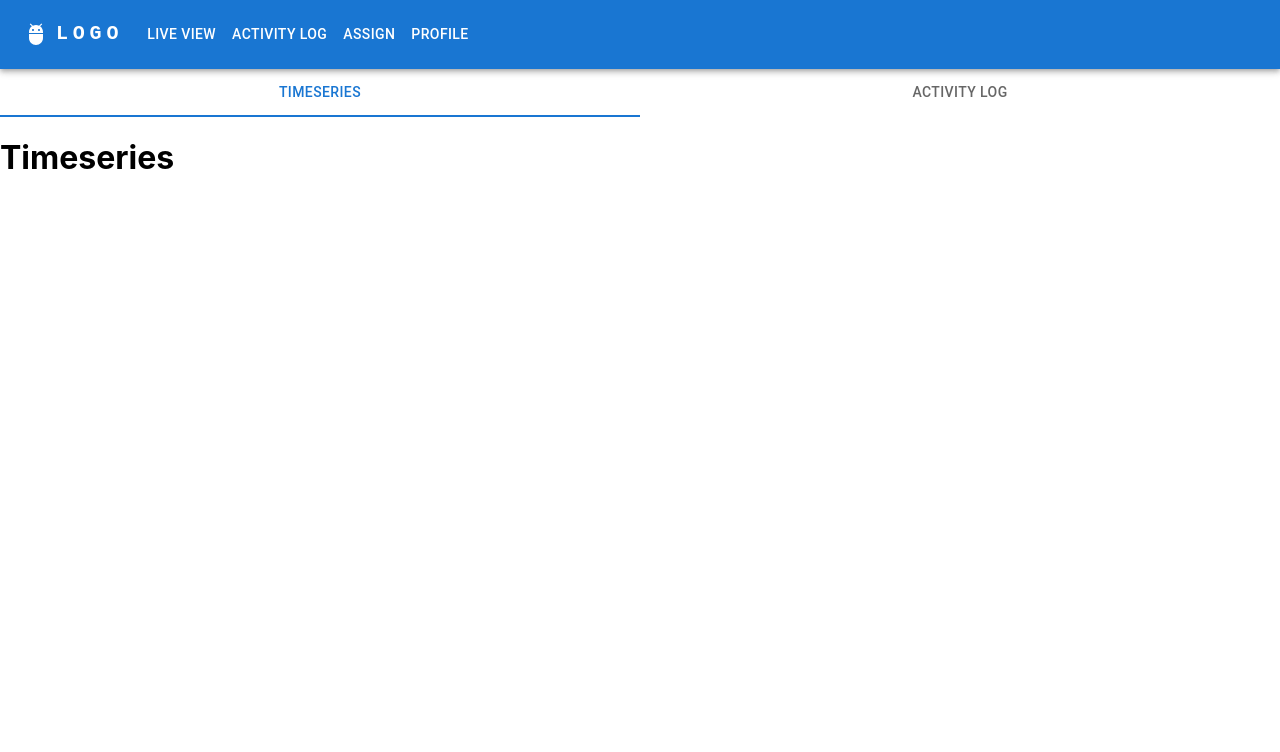
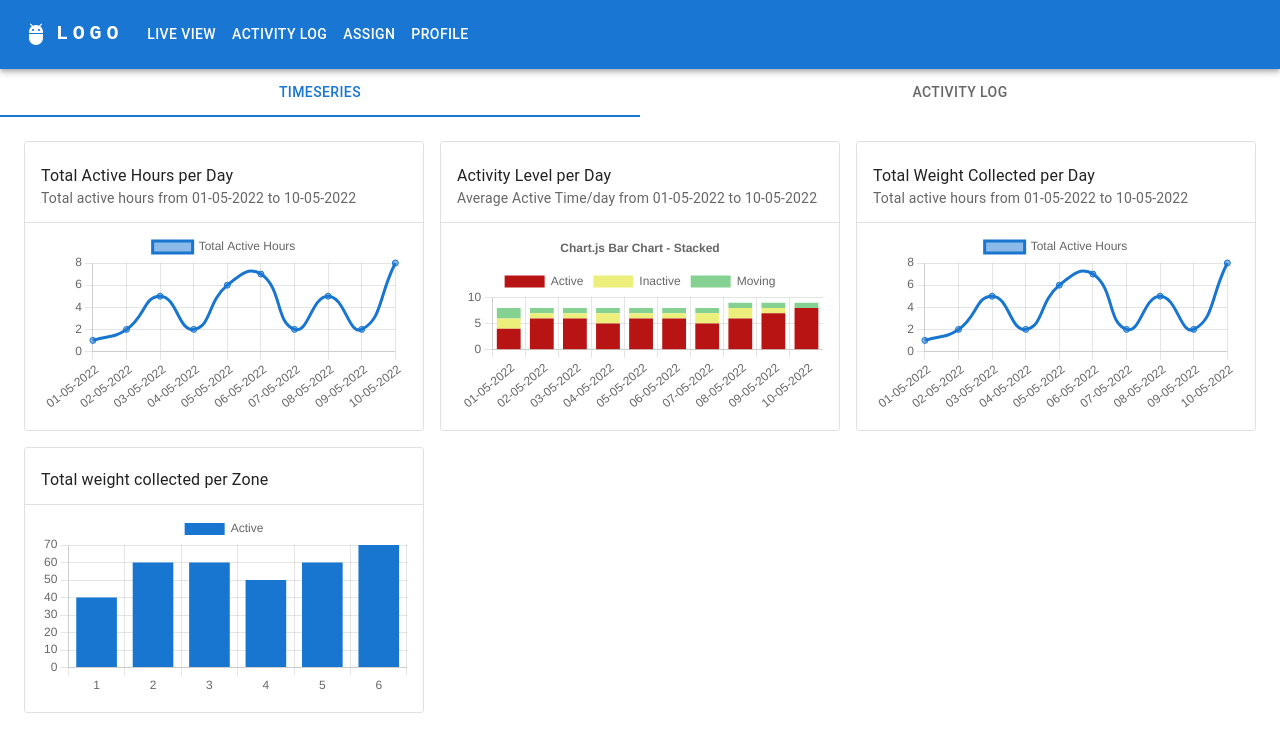
Before and after one commit to st-eng-sutd-capstone-2022/capstone_frontend, a React (Create React App) app: page /activitylog in a window 1280 px wide. Shown: the top 752 px of the page. Built offline with nearby package versions, Linux system fonts and the light colour scheme.

Commit message:
set up line chart, bar chart, stacked bar

```diff
--- a/package.json
+++ b/package.json
@@ -13,8 +13,10 @@
     "@testing-library/react": "^12.1.5",
     "@testing-library/user-event": "^13.5.0",
     "axios": "^0.27.2",
+    "chart.js": "^3.8.0",
     "google-map-react": "^2.1.10",
     "react": "^17.0.2",
+    "react-chartjs-2": "^4.1.0",
     "react-dom": "^17.0.2",
     "react-router-dom": "^6.3.0",
     "react-scripts": "5.0.1",
@@ -43,5 +45,8 @@
       "last 1 firefox version",
       "last 1 safari version"
     ]
+  },
+  "devDependencies": {
+    "@faker-js/faker": "^7.1.0"
   }
 }
--- a/src/screens/activity/Timeseries.js
+++ b/src/screens/activity/Timeseries.js
@@ -1,8 +1,95 @@
 import React from "react";
+import Grid from '@mui/material/Grid';
+import Box from '@mui/material/Box';
+
+import LineChart from "./components/LineChart";
+import BarChart from "./components/BarChart";
+import BarChartStacked from "./components/BarChartStacked";
 
 const Timeseries = () => {
+
+    const activeHoursData = {
+        labels:['01-05-2022', '02-05-2022', '03-05-2022', '04-05-2022', '05-05-2022', '06-05-2022', '07-05-2022','08-05-2022','09-05-2022','10-05-2022'],
+        datasets:[
+            {
+                label: 'Total Active Hours',
+                data: [1,2,5,2,6,7,2,5,2,8],
+                borderColor: 'rgb(24,118,209)',
+                backgroundColor:'rgb(24,118,209, 0.5)',
+                lineTension:0.5,
+            }
+        ]
+    }
+
+    const activityLevelData = {
+        labels:['01-05-2022', '02-05-2022', '03-05-2022', '04-05-2022', '05-05-2022', '06-05-2022', '07-05-2022','08-05-2022','09-05-2022','10-05-2022'],
+        datasets:[
+            {
+                label: 'Active',
+                data: [4,6,6,5,6,6,5,6,7,8],
+                backgroundColor:'rgba(185, 20, 20, 1)',
+            },
+            {
+                label: 'Inactive',
+                data: [2,1,1,2,1,1,2,2,1,0],
+                backgroundColor:'rgba(237, 239, 124, 1)',
+            },
+            {
+                label: 'Moving',
+                data: [2,1,1,1,1,1,1,1,1,1],
+                backgroundColor:'rgba(133, 209, 145, 1)',
+            }
+        ]
+    }
+
+    const weightZoneData = {
+        labels:[1, 2, 3, 4, 5, 6],
+        datasets:[
+            {
+                label: 'Active',
+                data: [40,60,60,50,60,70],
+                backgroundColor:'rgb(24,118,209)',
+            },
+
+        ]
+    }
+
     return (
-        <h1>Timeseries</h1>
+        <React.Fragment>
+            <Box sx={{ flexGrow: 1,mt:3,mx:3 }}>
+                <Grid container spacing={2}>
+                    <Grid item xs={12} sm={6} md={4}>
+                        <LineChart
+                            data={activeHoursData}
+                            title="Total Active Hours per Day"
+                            subtitle={`Total active hours from ${activeHoursData.labels[0]} to ${activeHoursData.labels[activeHoursData.labels.length-1]}`}
+                        />
+                    </Grid>
+                    <Grid item xs={12} sm={6} md={4}>
+                        <BarChartStacked
+                            data={activityLevelData}
+                            title="Activity Level per Day"
+                            subtitle={`Average Active Time/day from ${activityLevelData.labels[0]} to ${activityLevelData.labels[activityLevelData.labels.length-1]}`}
+                        />
+                    </Grid>
+                    <Grid item xs={12} sm={6} md={4}>
+                        <LineChart
+                            data={activeHoursData}
+                            title="Total Weight Collected per Day"
+                            subtitle={`Total active hours from ${activeHoursData.labels[0]} to ${activeHoursData.labels[activeHoursData.labels.length-1]}`}
+                        />
+                    </Grid>
+                    <Grid item xs={12} sm={6} md={4}>
+                        <BarChart
+                            data={weightZoneData}
+                            title="Total weight collected per Zone"
+                            subtitle={''}
+                        />
+                    </Grid>
+                </Grid>
+            </Box>
+
+        </React.Fragment>
     );
 }
 
--- /dev/null
+++ b/src/screens/activity/components/BarChart.js
@@ -0,0 +1,66 @@
+import React from "react";
+import {
+  Chart as ChartJS,
+  CategoryScale,
+  LinearScale,
+  BarElement,
+  Title,
+  Tooltip,
+  Legend,
+} from 'chart.js';
+import Card from '@mui/material/Card';
+import Box from '@mui/material/Box';
+import List from '@mui/material/List';
+import ListItem from '@mui/material/ListItem';
+import ListItemText from '@mui/material/ListItemText';
+import Divider from '@mui/material/Divider';
+import { Bar } from 'react-chartjs-2';
+
+ChartJS.register(
+    CategoryScale,
+    LinearScale,
+    BarElement,
+    Title,
+    Tooltip,
+    Legend
+  );
+
+const BarChart = (props) => {
+
+    const options = {
+        responsive: true,
+        plugins: {
+          legend: {
+            position: 'top',
+          },
+        },
+    };
+
+    const data = props.data;
+
+    return(
+        <Box sx={{minWidth:200}}>
+            <Card variant="outlined">
+                <List sx={style} aria-label="line chart">
+                    <ListItem>
+                        <ListItemText
+                            primary={props.title}
+                            secondary={props.subtitle}
+                        />
+                    </ListItem>
+                    <Divider />
+                    <ListItem>
+                        <Bar data={data} options={options} />
+                    </ListItem>
+
+                </List>
+            </Card>
+        </Box>
+    );
+}
+
+const style = {
+    bgcolor: 'background.paper',
+};
+
+export default BarChart;
--- /dev/null
+++ b/src/screens/activity/components/BarChartStacked.js
@@ -0,0 +1,75 @@
+import React from "react";
+import {
+  Chart as ChartJS,
+  CategoryScale,
+  LinearScale,
+  BarElement,
+  Title,
+  Tooltip,
+  Legend,
+} from 'chart.js';
+import Card from '@mui/material/Card';
+import Box from '@mui/material/Box';
+import List from '@mui/material/List';
+import ListItem from '@mui/material/ListItem';
+import ListItemText from '@mui/material/ListItemText';
+import Divider from '@mui/material/Divider';
+import { Bar } from 'react-chartjs-2';
+
+ChartJS.register(
+    CategoryScale,
+    LinearScale,
+    BarElement,
+    Title,
+    Tooltip,
+    Legend
+  );
+
+const BarChartStacked = (props) => {
+
+    const options = {
+        plugins: {
+          title: {
+            display: true,
+            text: 'Chart.js Bar Chart - Stacked',
+          },
+        },
+        responsive: true,
+        scales: {
+          x: {
+            stacked: true,
+          },
+          y: {
+            stacked: true,
+          },
+        },
+    };
+
+    const data = props.data;
+
+    return(
+        <Box sx={{minWidth:200}}>
+            <Card variant="outlined">
+                <List sx={style} aria-label="line chart">
+                    <ListItem>
+                        <ListItemText
+                            primary={props.title}
+                            secondary={props.subtitle}
+                        />
+                    </ListItem>
+                    <Divider />
+                    <ListItem>
+                        <Bar data={data} options={options} />
+                    </ListItem>
+
+                </List>
+            </Card>
+        </Box>
+    );
+}
+
+const style = {
+    bgcolor: 'background.paper',
+};
+
+export default BarChartStacked;
--- /dev/null
+++ b/src/screens/activity/components/LineChart.js
@@ -0,0 +1,73 @@
+import React from "react";
+import { Line } from 'react-chartjs-2';
+import Card from '@mui/material/Card';
+import Box from '@mui/material/Box';
+import List from '@mui/material/List';
+import ListItem from '@mui/material/ListItem';
+import ListItemText from '@mui/material/ListItemText';
+import Divider from '@mui/material/Divider';
+import {
+    Chart as ChartJS,
+    CategoryScale,
+    LinearScale,
+    PointElement,
+    LineElement,
+    Title,
+    Tooltip,
+    Legend,
+  } from 'chart.js';
+
+ChartJS.register(
+    CategoryScale,
+    LinearScale,
+    PointElement,
+    LineElement,
+    Title,
+    Tooltip,
+    Legend
+  );
+
+const LineChart = (props) => {
+
+    const options = {
+        responsive: true,
+        scales: {
+            xAxis: {
+                ticks: {
+                    autoSkip: true, //may or maynot need this
+                    maxTicksLimit: 10
+                }
+            }
+        }
+    };
+
+    const data = props.data;
+
+
+    return(
+        <Box sx={{minWidth:200}}>
+            <Card variant="outlined">
+                <List sx={style} aria-label="line chart">
+                    <ListItem>
+                        <ListItemText
+                            primary={props.title}
+                            secondary={props.subtitle}
+                        />
+                    </ListItem>
+                    <Divider />
+                    <ListItem>
+                        <Line data={data} options={options} />
+                    </ListItem>
+
+                </List>
+            </Card>
+        </Box>
+    );
+
+}
+
+const style = {
+    bgcolor: 'background.paper',
+};
+
+export default LineChart;
```
Also changed, not shown: 1 other file (tests, documents, lock files or other folders).
